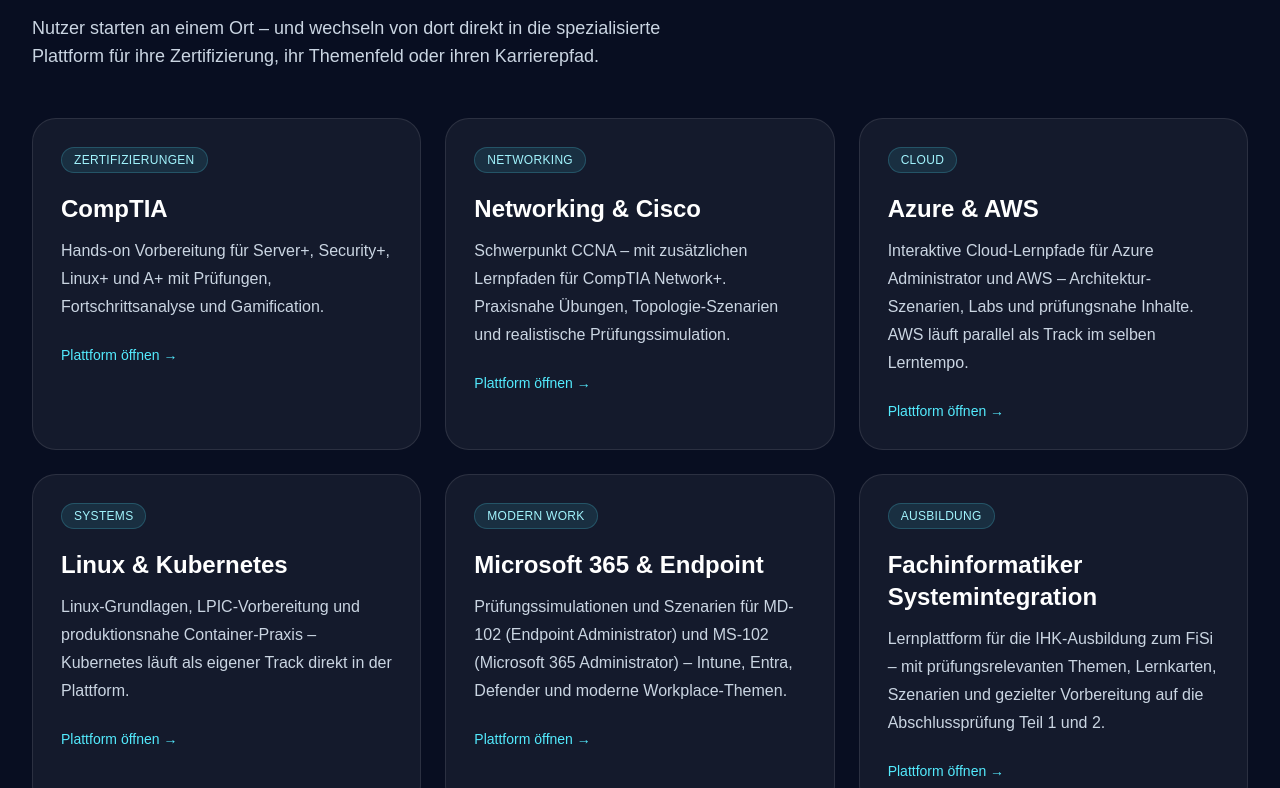
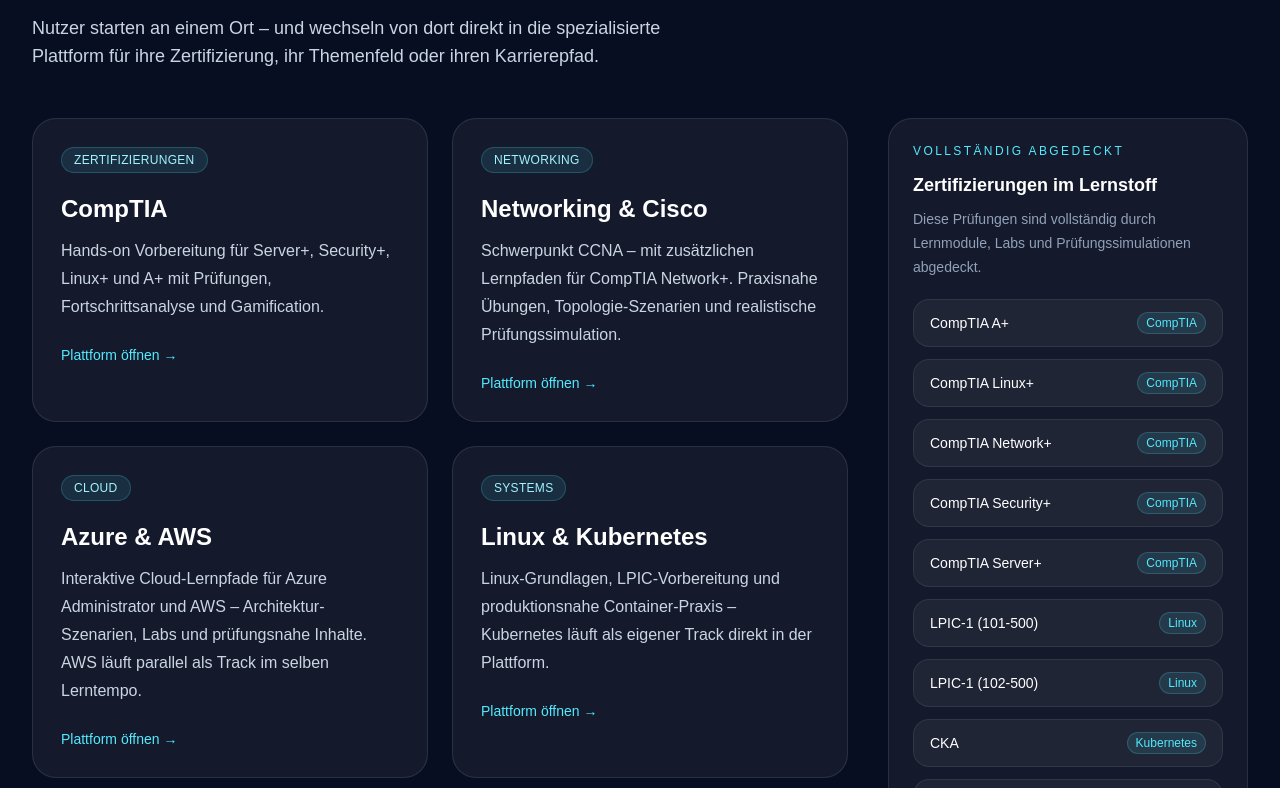
Before and after one commit to Miaucetung/ajti-landing, a Next.js app: page / in a window 1280 px wide. Shown: the part 1912-2700 px from the top of the page. Built offline with nearby package versions, Linux system fonts and the light colour scheme.

Commit message:
feat: add certification coverage sidebar to platforms section

```diff
--- a/app/page.tsx
+++ b/app/page.tsx
@@ -400,7 +400,8 @@
                 Themenfeld oder ihren Karrierepfad.
               </p>
             </div>
-            <div className="mt-12 grid gap-6 md:grid-cols-2 xl:grid-cols-3">
+            <div className="mt-12 grid gap-10 lg:grid-cols-[1fr_320px] xl:grid-cols-[1fr_360px]">
+              <div className="grid gap-6 md:grid-cols-2">
                 {platforms.map((platform) => (
                   <a
                     key={platform.name}
@@ -428,6 +429,44 @@
                     </div>
                   </a>
                 ))}
+              </div>
+
+              {/* Zertifizierungsübersicht */}
+              <div className="rounded-3xl border border-white/10 bg-white/5 p-6 self-start sticky top-24">
+                <div className="text-xs font-medium uppercase tracking-[0.2em] text-cyan-300">
+                  Vollständig abgedeckt
+                </div>
+                <h3 className="mt-3 text-lg font-semibold text-white">
+                  Zertifizierungen im Lernstoff
+                </h3>
+                <p className="mt-2 text-sm leading-6 text-slate-400">
+                  Diese Prüfungen sind vollständig durch Lernmodule, Labs und Prüfungssimulationen abgedeckt.
+                </p>
+                <div className="mt-5 space-y-3">
+                  {[
+                    { cert: "CompTIA A+", group: "CompTIA" },
+                    { cert: "CompTIA Linux+", group: "CompTIA" },
+                    { cert: "CompTIA Network+", group: "CompTIA" },
+                    { cert: "CompTIA Security+", group: "CompTIA" },
+                    { cert: "CompTIA Server+", group: "CompTIA" },
+                    { cert: "LPIC-1 (101-500)", group: "Linux" },
+                    { cert: "LPIC-1 (102-500)", group: "Linux" },
+                    { cert: "CKA", group: "Kubernetes" },
+                    { cert: "CKAD", group: "Kubernetes" },
+                    { cert: "IHK AP Teil 1 & 2 (FiSi)", group: "Ausbildung" },
+                  ].map(({ cert, group }) => (
+                    <div
+                      key={cert}
+                      className="flex items-center justify-between gap-3 rounded-2xl border border-white/8 bg-white/5 px-4 py-3"
+                    >
+                      <div className="text-sm font-medium text-white">{cert}</div>
+                      <div className="shrink-0 rounded-full border border-cyan-300/20 bg-cyan-300/10 px-2 py-0.5 text-xs text-cyan-300">
+                        {group}
+                      </div>
+                    </div>
+                  ))}
+                </div>
+              </div>
             </div>
           </div>
         </section>
```
Lines whose indentation alone changed are shown as unchanged.
